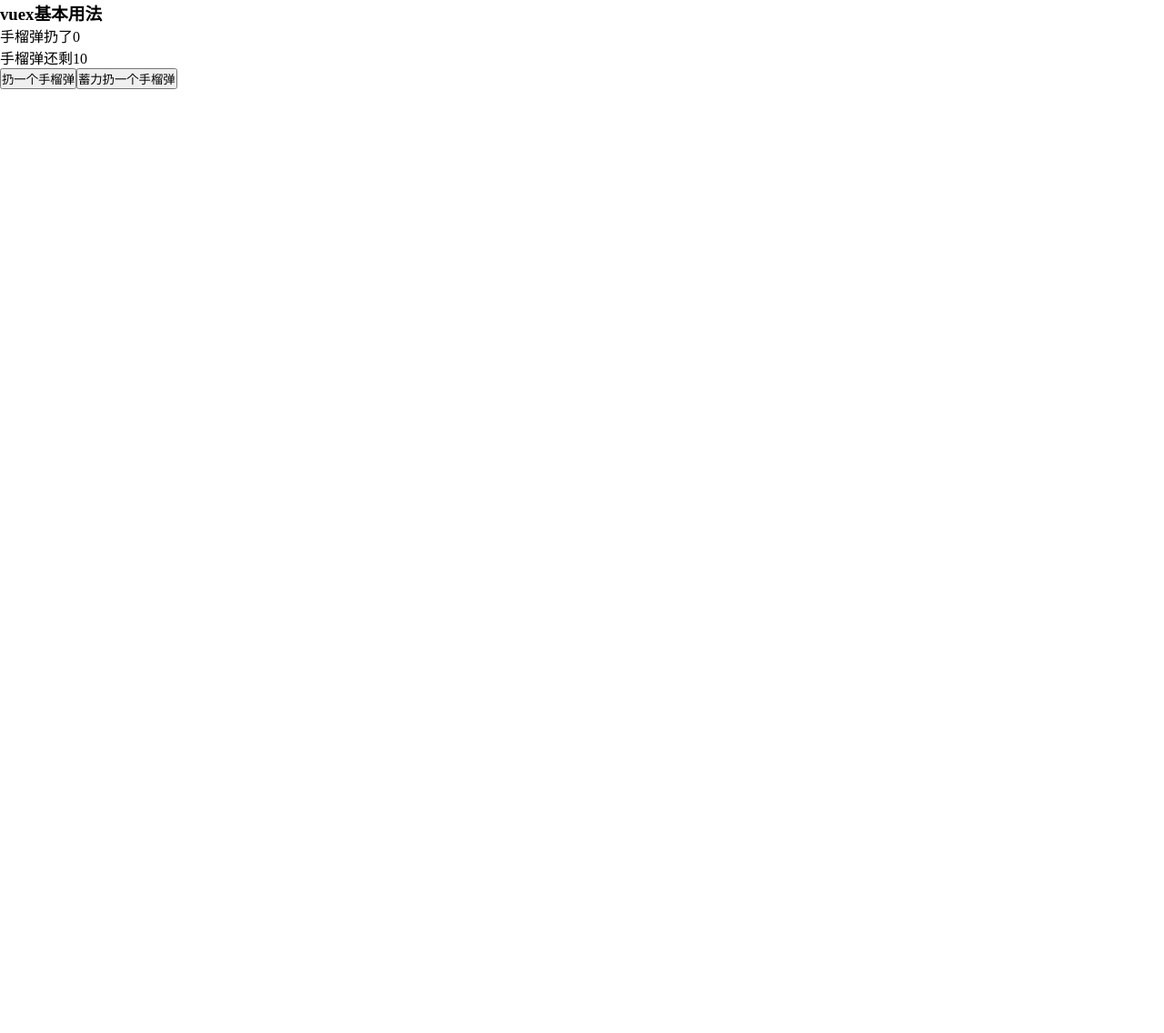
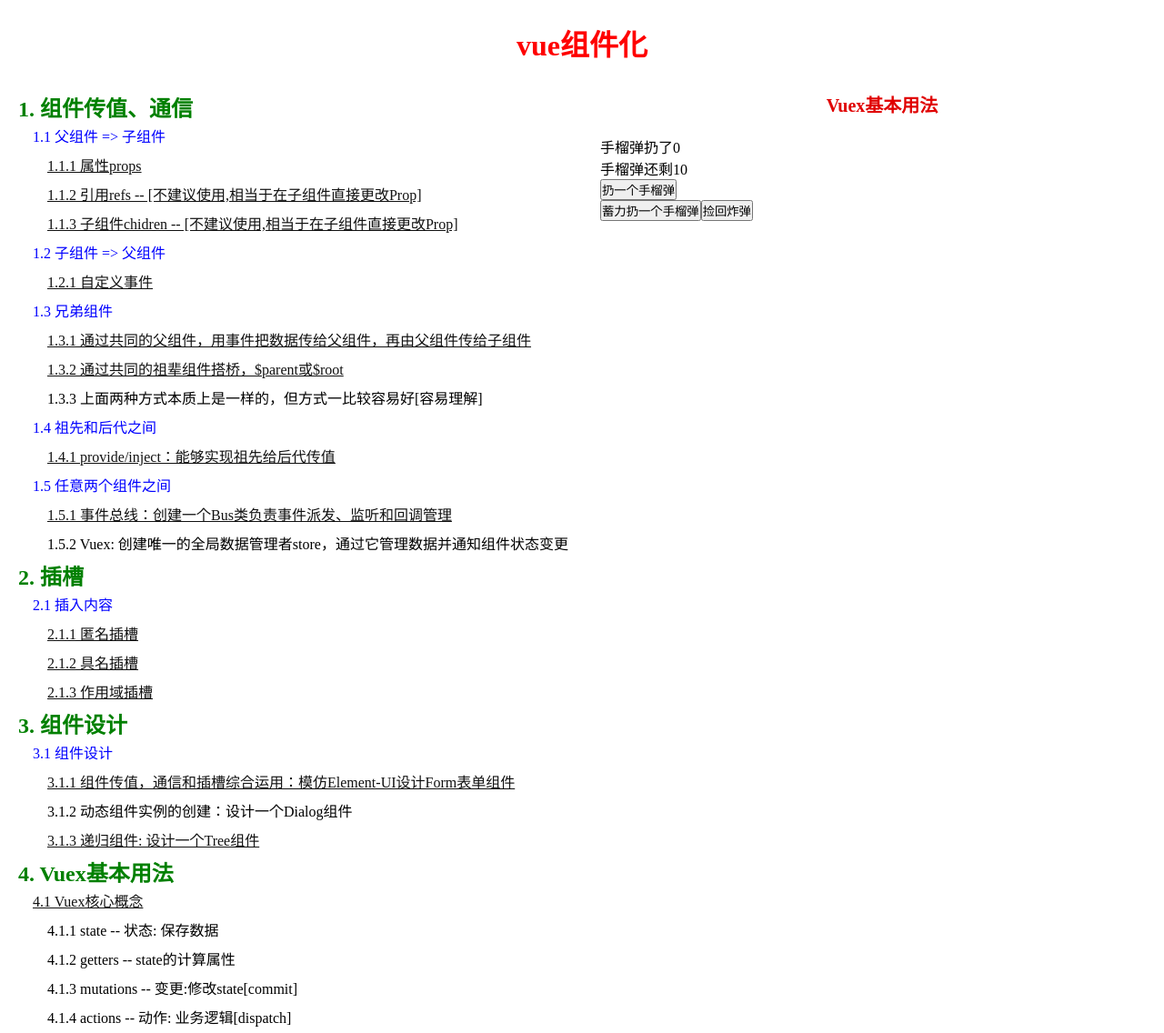
Before and after one commit to borealRoc/full-stack-study, a Vue app in the folder Vue/01component/: page /vuexBasicUse in a window 1280 px wide. Shown: the whole page at 91% size. Before the commit the page ends 800 px from the top, so only its background shows below. Built offline with nearby package versions, Linux system fonts and the light colour scheme.

Commit message:
vuex基本用法

```diff
--- a/Vue/01component/src/App.vue
+++ b/Vue/01component/src/App.vue
@@ -1,25 +1,21 @@
 <template>
   <div id="app">
     <!-- Vue组件化思想与设计 -->
-    <!-- <ComPratice course="vue" title="组件化" ref="ComPratice" /> -->
+    <ComPratice course="vue" title="组件化" ref="ComPratice" />
     <!-- vueRouter原理 -->
     <!-- <my-router-link to="/course">Course</my-router-link>
     <my-router-link to="/popup">Popup</my-router-link>
     <my-router-view /> -->
-    <!-- vuex基本用法 -->
-    <VuexBasicUse/>
   </div>
 </template>
 
 <script>
-// import ComPratice from "./views/ComPratice.vue";
-import VuexBasicUse from "./views/VuexBasicUse.vue"
+import ComPratice from "./views/ComPratice.vue";
 
 export default {
   name: "app",
   components: {
-    // ComPratice,
-    VuexBasicUse
+    ComPratice
   },
   provide() {
     return {
--- a/Vue/01component/src/router/index.js
+++ b/Vue/01component/src/router/index.js
@@ -3,6 +3,7 @@
 import Course from '../views/Course'
 import UseMyForm from '../views/UseMyForm'
 import UseTree from '../views/UseTree'
+import VuexBasicUse from "../views/VuexBasicUse.vue"
 
 Vue.use(VueRouter)
 
@@ -29,6 +30,11 @@
     path: '/useTree',
     name: 'useTree',
     component: UseTree,
+  },
+  {
+    path: '/vuexBasicUse',
+    name: 'vuexBasicUse',
+    component: VuexBasicUse,
   }
 ]
 
--- a/Vue/01component/src/store/count/count.js
+++ b/Vue/01component/src/store/count/count.js
@@ -15,6 +15,9 @@
     mutations: {
         add(state) {
             state.count += 1
+        },
+        restore(state) {
+            state.count = 0
         }
     },
     // 动作: 业务逻辑[dispatch]
@@ -33,6 +36,9 @@
                     resolve(dispatch('add'))
                 }, 1000)
             })
+        },
+        restore({commit}) {
+            commit('restore')
         }
     },
 }
--- a/Vue/01component/src/views/ComPratice.vue
+++ b/Vue/01component/src/views/ComPratice.vue
@@ -70,7 +70,19 @@
               <router-link to="/useMyForm">3.1.1 组件传值，通信和插槽综合运用：模仿Element-UI设计Form表单组件</router-link>
             </dd>
             <dd @click="showDialog">3.1.2 动态组件实例的创建：设计一个Dialog组件</dd>
-            <dd><router-link to="/UseTree">3.1.3 递归组件: 设计一个Tree组件</router-link></dd>
+            <dd>
+              <router-link to="/useTree">3.1.3 递归组件: 设计一个Tree组件</router-link>
+            </dd>
+          </dl>
+        </li>
+        <li class="com-list">
+          <h2>4. Vuex基本用法</h2>
+          <dl>
+            <dt><router-link to="/vuexBasicUse">4.1 Vuex核心概念</router-link></dt>
+            <dd>4.1.1 state -- 状态: 保存数据</dd>
+            <dd>4.1.2 getters -- state的计算属性</dd>
+            <dd>4.1.3 mutations -- 变更:修改state[commit]</dd>
+            <dd>4.1.4 actions -- 动作: 业务逻辑[dispatch]</dd>
           </dl>
         </li>
       </ul>
@@ -93,7 +105,7 @@
   methods: {
     showDialog() {
       const notice = this.$create(MyPopup, {
-        message: '动态组件实例的创建--弹窗组件',
+        message: "动态组件实例的创建--弹窗组件",
         duration: 2000
       });
       notice.show();
--- a/Vue/01component/src/views/VuexBasicUse.vue
+++ b/Vue/01component/src/views/VuexBasicUse.vue
@@ -1,10 +1,11 @@
 <template>
   <div>
-    <h3>vuex基本用法</h3>
+    <h3 class="demo-title">Vuex基本用法</h3>
     <p>手榴弹扔了{{$store.state.grenade.count}}</p>
     <p>手榴弹还剩{{$store.getters['grenade/left']}}</p>
-    <button @click="Throw">扔一个手榴弹</button>
+    <button @click="Throw">扔一个手榴弹</button><br>
     <button @click="asyncThrow">蓄力扔一个手榴弹</button>
+    <button @click="restore">捡回炸弹</button>
   </div>
 </template>
 
@@ -32,6 +33,9 @@
         });
         notice.show();
       }
+    },
+    restore() {
+      this.$store.dispatch("grenade/restore")
     }
   }
 };
```
